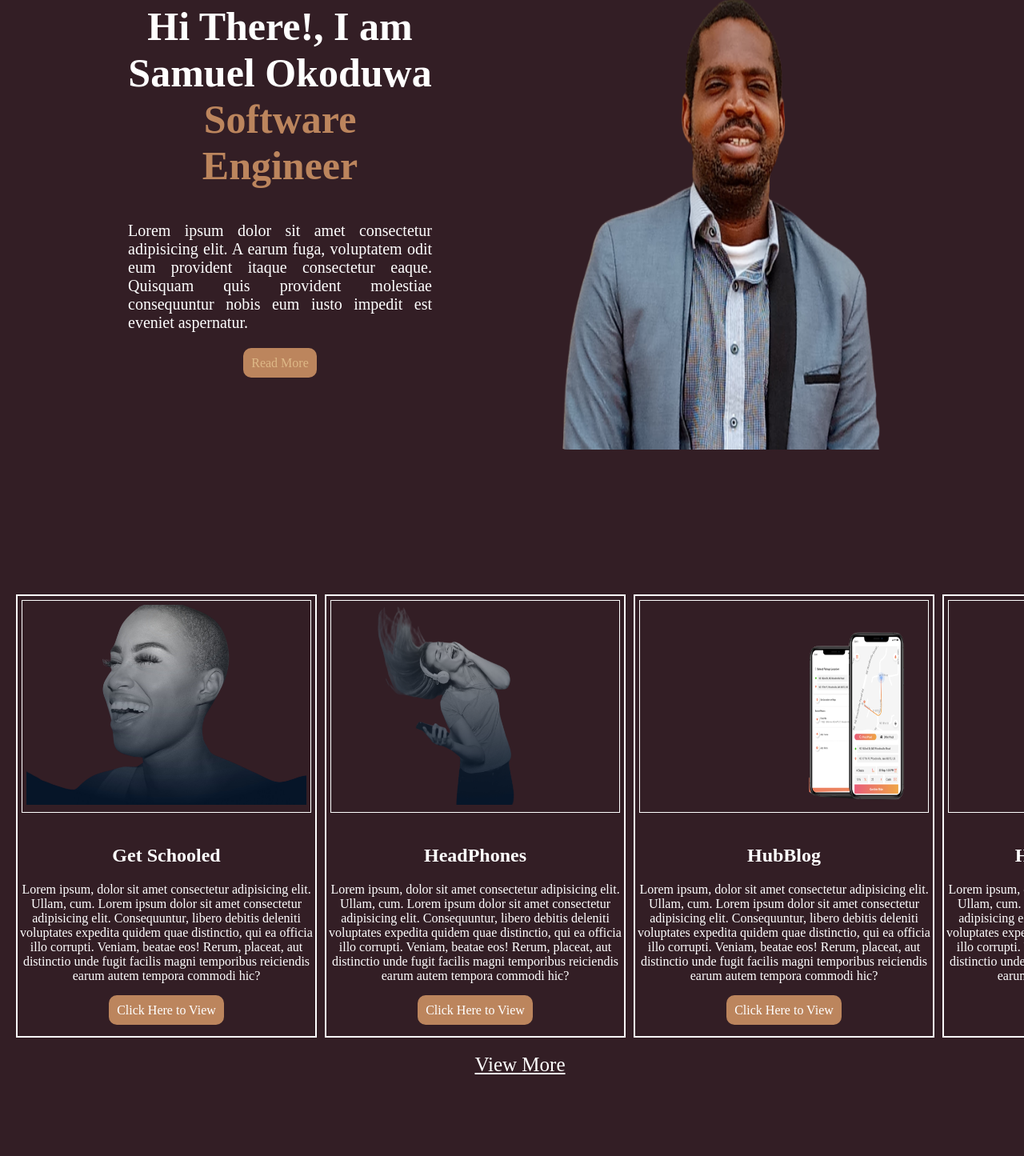
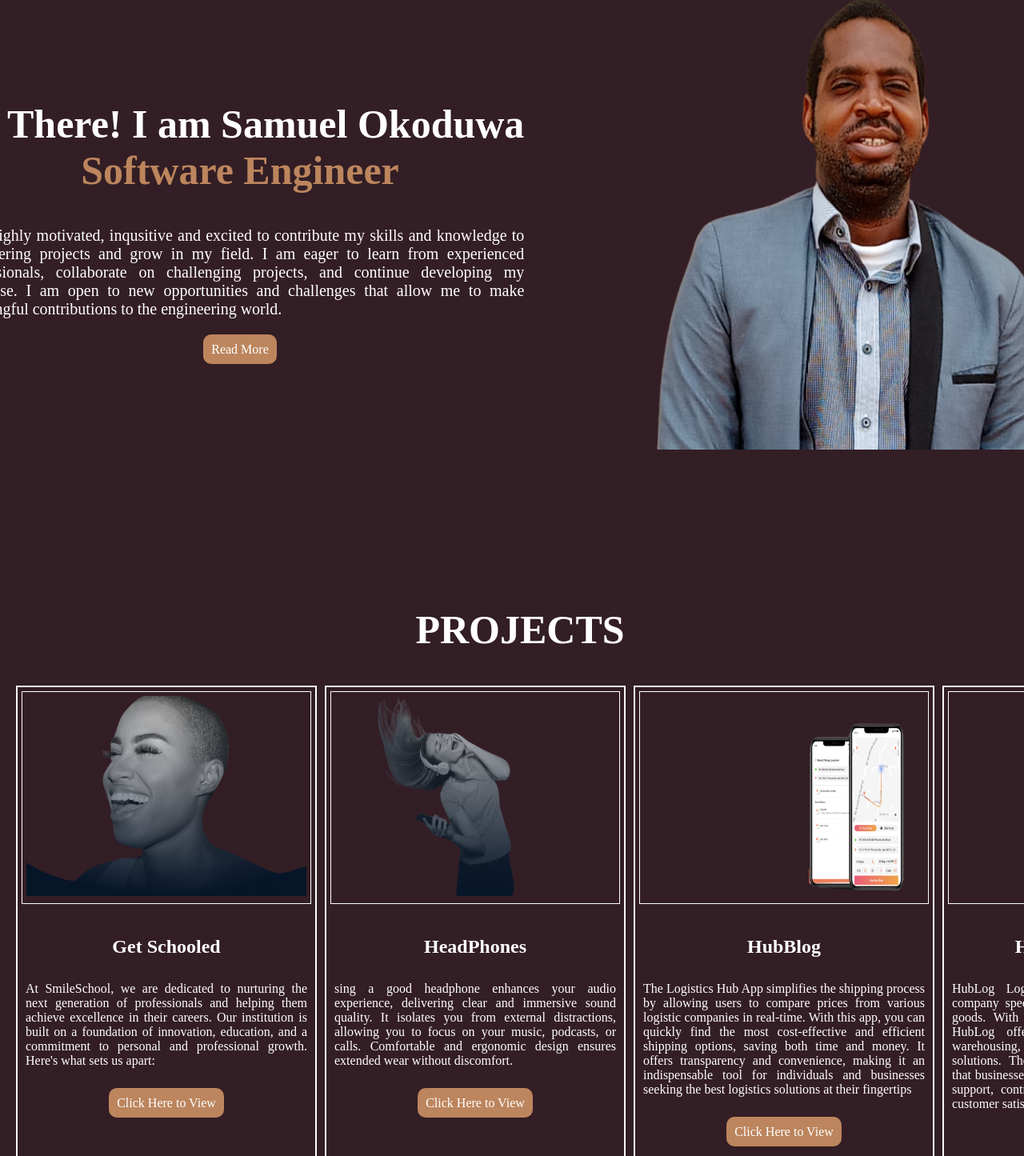
Before and after one commit to SamuelOkoduwa/alx_capstone_project, a plain HTML site: page index.html in a window 1280 px wide. Shown: the part 318-1763 px from the top of the page at 80% size. Drawn offline with Linux system fonts and the light colour scheme.

Commit message:
Home page content update with appropriate styling

```diff
--- a/css/style.css
+++ b/css/style.css
@@ -49,13 +49,13 @@ body {
 	}
 }
 
-
-
 /* Hero Section */
 .hero-section {
 	display: flex;
 	justify-content: center;
+	align-items:end;
 	padding: 150px;
+	margin-top: 0px;
 }
 .hero-section-description {
 	gap: 100px;
@@ -66,6 +66,7 @@ body {
 .hero-section-description h1 {
 	text-align: center;
 	font-size: 50px;
+	width: max-content;
 }
 .hero-section-description span {
 	color: #BC855D;
@@ -91,12 +92,9 @@ body {
 .hero-section-button a:link {
 	color: white;
 }
-.hero-section-button a:visited {
-	color: burlywood;
-}
 .hero-section-image img {
 	object-fit: conver;
-	width: 450px;
+	width: 550px;
 	height: 600px;
 	border-color: #BC855D;
 	border-radius: 20px;
@@ -114,9 +112,11 @@ body {
 .projects {
 	justify-content: space-around;
 	text-align: center;
-	/* padding: 50px; */
+	color: white;
 	margin: 10px;
-
+}
+.projects h1 {
+	font-size: 50px;
 }
 .project-cards {
 	display: flex;
@@ -125,8 +125,12 @@ body {
 }
 .project-card {
 	border: 2px solid white;
-	height: 550px;
+	height: 600px;
 
+}
+.project-card p {
+	text-align: justify;
+	padding: 10px;
 }
 .project-card h2 {
 	padding-top: 20px;
--- a/index.html
+++ b/index.html
@@ -18,9 +18,9 @@
 		<nav class="navigation-bar">
 			<ul>
 				<li><a href="about_me/about_me.html" target="_blank">ABOUT ME</a></li>
-				<li><a href="#projects">PROJECTS</a></li>
-				<li><a href="">SERVICES</a></li>
-				<li><a href="">CONTACT ME</a></li>
+				<li><a href="./about_me/project.html">PROJECTS</a></li>
+				<li><a href="./services.html">SERVICES</a></li>
+				<li><a href="./contact_me.html">CONTACT ME</a></li>
 			</ul>
 			<button class="hamburger" id="hamburger">
 				<svg xmlns="http://www.w3.org/2000/svg" height="1em" viewBox="0 0 448 512">! Font Awesome Free 6.4.2 by @fontawesome - https://fontawesome.com License - https://fontawesome.com/license (Commercial License) Copyright 2023 Fonticons, Inc.<path d="M0 96C0 78.3 14.3 64 32 64H416c17.7 0 32 14.3 32 32s-14.3 32-32 32H32C14.3 128 0 113.7 0 96zM0 256c0-17.7 14.3-32 32-32H416c17.7 0 32 14.3 32 32s-14.3 32-32 32H32c-17.7 0-32-14.3-32-32zM448 416c0 17.7-14.3 32-32 32H32c-17.7 0-32-14.3-32-32s14.3-32 32-32H416c17.7 0 32 14.3 32 32z"/></svg>
@@ -34,9 +34,9 @@
 		<section class="hero-section">
 			<!-- The description -->
 			<div class="hero-section-description">
-				<h1>Hi There!, I am Samuel Okoduwa <br><span>Software Engineer</span></h1>
-				<p class=".hero-section-paragraph">Lorem ipsum dolor sit amet consectetur adipisicing elit. A earum fuga, voluptatem odit eum provident itaque consectetur eaque. Quisquam quis provident molestiae consequuntur nobis eum iusto impedit est eveniet aspernatur.</p>
-				<div class="hero-section-button"><a href="">Read More</a></div>
+				<h1>Hi There! I am Samuel Okoduwa <br><span>Software Engineer</span></h1>
+				<p class=".hero-section-paragraph">I am highly motivated, inqusitive and excited to contribute my skills and knowledge to engineering projects and grow in my field. I am eager to learn from experienced professionals, collaborate on challenging projects, and continue developing my expertise. I am open to new opportunities and challenges that allow me to make meaningful contributions to the engineering world.</p>
+				<div class="hero-section-button"><a href="./about_me/about_me.html">Read More</a></div>
 			</div>
 			<!-- My Picture -->
 			<div class="hero-section-image">
@@ -47,6 +47,7 @@
 
 		<!-- Projects -->
 		<section id="projects" class="projects">
+			<h1>PROJECTS</h1>
 			<!-- Project Cards -->
 			<div class="project-cards">
 				<!-- The First Card -->
@@ -55,7 +56,7 @@
 						<img src="./Assets/Images/Project-Image/get_schooled.png" alt="Project Image">
 					</div>
 					<h2>Get Schooled</h2>
-					<p>Lorem ipsum, dolor sit amet consectetur adipisicing elit. Ullam, cum. Lorem ipsum dolor sit amet consectetur adipisicing elit. Consequuntur, libero debitis deleniti voluptates expedita quidem quae distinctio, qui ea officia illo corrupti. Veniam, beatae eos! Rerum, placeat, aut distinctio unde fugit facilis magni temporibus reiciendis earum autem tempora commodi hic?</p>
+					<p>At SmileSchool, we are dedicated to nurturing the next generation of professionals and helping them achieve excellence in their careers. Our institution is built on a foundation of innovation, education, and a commitment to personal and professional growth. Here's what sets us apart:</p>
 					<div class="project-button">
 						<a href="https://samuelokoduwa.github.io/Get_Schooled/">Click Here to View</a>
 					</div>
@@ -66,7 +67,7 @@
 						<img src="./Assets/Images/Project-Image/headphones_hero.png" alt="Project Image">
 					</div>
 					<h2>HeadPhones</h2>
-					<p>Lorem ipsum, dolor sit amet consectetur adipisicing elit. Ullam, cum. Lorem ipsum dolor sit amet consectetur adipisicing elit. Consequuntur, libero debitis deleniti voluptates expedita quidem quae distinctio, qui ea officia illo corrupti. Veniam, beatae eos! Rerum, placeat, aut distinctio unde fugit facilis magni temporibus reiciendis earum autem tempora commodi hic?</p>
+					<p>sing a good headphone enhances your audio experience, delivering clear and immersive sound quality. It isolates you from external distractions, allowing you to focus on your music, podcasts, or calls. Comfortable and ergonomic design ensures extended wear without discomfort.</p>
 					<div class="project-button">
 						<a href="https://samuelokoduwa.github.io/alx_html_css/headphones/101-index.html" target="_blank">Click Here to View</a>
 					</div>
@@ -77,7 +78,7 @@
 						<img src="./Assets/Images/Project-Image/Hublog-1.png" alt="HubBlog"/>
 					</div>
 					<h2>HubBlog</h2>
-					<p>Lorem ipsum, dolor sit amet consectetur adipisicing elit. Ullam, cum. Lorem ipsum dolor sit amet consectetur adipisicing elit. Consequuntur, libero debitis deleniti voluptates expedita quidem quae distinctio, qui ea officia illo corrupti. Veniam, beatae eos! Rerum, placeat, aut distinctio unde fugit facilis magni temporibus reiciendis earum autem tempora commodi hic?</p>
+					<p>The Logistics Hub App simplifies the shipping process by allowing users to compare prices from various logistic companies in real-time. With this app, you can quickly find the most cost-effective and efficient shipping options, saving both time and money. It offers transparency and convenience, making it an indispensable tool for individuals and businesses seeking the best logistics solutions at their fingertips</p>
 					<div class="project-button">
 						<a href="https://samuelokoduwa.github.io/HUBLOG/" target="_blank">Click Here to View</a>
 					</div>
@@ -88,14 +89,14 @@
 						<img src="./Assets/Images/Project-Image/Hublog_Logistics-1.png" alt="HubBlog Logistics"/>
 					</div>
 					<h2>Hub Blog Logistics</h2>
-					<p>Lorem ipsum, dolor sit amet consectetur adipisicing elit. Ullam, cum. Lorem ipsum dolor sit amet consectetur adipisicing elit. Consequuntur, libero debitis deleniti voluptates expedita quidem quae distinctio, qui ea officia illo corrupti. Veniam, beatae eos! Rerum, placeat, aut distinctio unde fugit facilis magni temporibus reiciendis earum autem tempora commodi hic?.</p>
+					<p>HubLog Logistics is a comprehensive logistics company specializing in the seamless movement of goods. With a focus on efficiency and reliability, HubLog offers a range of services, including warehousing, transportation, and supply chain solutions. Their commitment to excellence ensures that businesses can trust them for dependable logistics support, contributing to streamlined operations and customer satisfaction.</p>
 					<div class="project-button">
 						<a href="https://samuelokoduwa.github.io/HUBLOG-LOGISTICS/" target="_blank">Click Here to View</a>
 					</div>
 				</div>
 			</div>
 			<div class="project-more">
-				<a href="about_me.html">View More</a>
+				<a href="about_me/project.html">View More</a>
 			</div>
 		</section>
 
```
